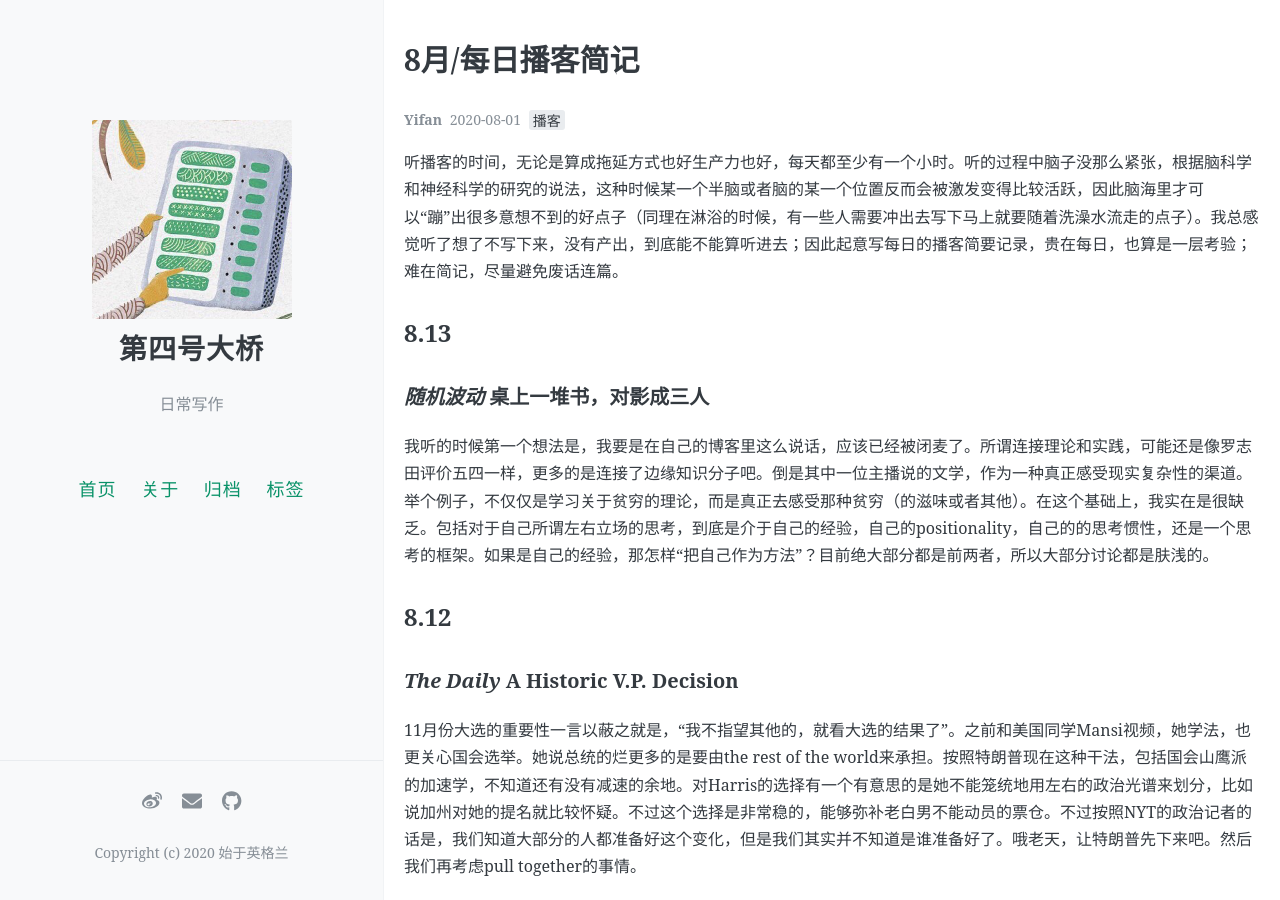
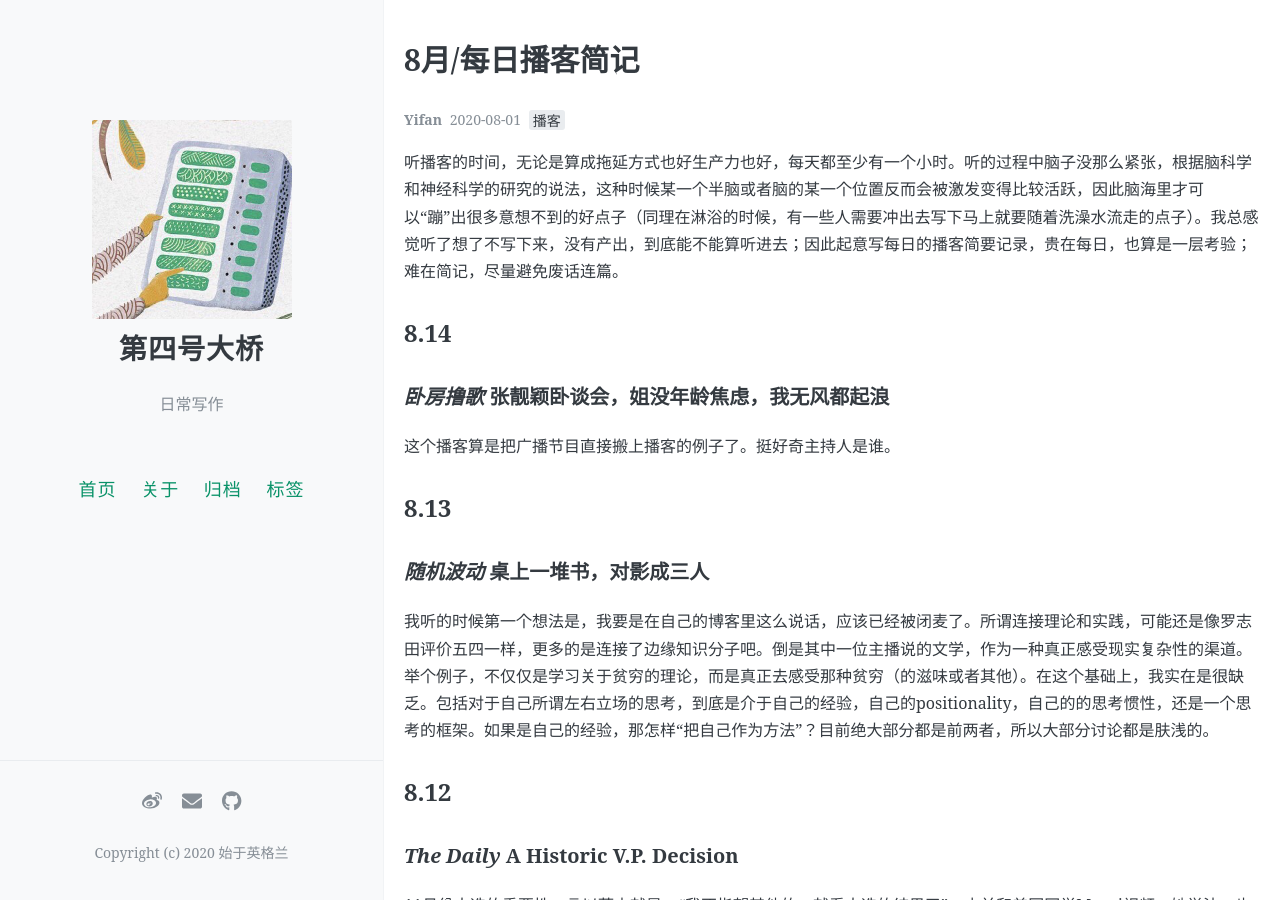
Before and after one commit to yifan0111/gincredible, a Jekyll site: the page built from _posts/2020-08-01-august-podcast.md, in a window 1280 px wide and 900 px high. Built offline with Jekyll 4.4.1, drawn with Linux system fonts in a browser that asks for light colours; comment, search, counter and statistics services are not loaded.

Commit message:
Update 2020-08-01-august-podcast.md

```diff
--- a/_posts/2020-08-01-august-podcast.md
+++ b/_posts/2020-08-01-august-podcast.md
@@ -7,6 +7,10 @@ tags: [播客]
 author: Yifan
 ---
 听播客的时间，无论是算成拖延方式也好生产力也好，每天都至少有一个小时。听的过程中脑子没那么紧张，根据脑科学和神经科学的研究的说法，这种时候某一个半脑或者脑的某一个位置反而会被激发变得比较活跃，因此脑海里才可以“蹦”出很多意想不到的好点子（同理在淋浴的时候，有一些人需要冲出去写下马上就要随着洗澡水流走的点子）。我总感觉听了想了不写下来，没有产出，到底能不能算听进去；因此起意写每日的播客简要记录，贵在每日，也算是一层考验；难在简记，尽量避免废话连篇。
+
+## 8.14
+### *卧房撸歌* 张靓颖卧谈会，姐没年龄焦虑，我无风都起浪
+这个播客算是把广播节目直接搬上播客的例子了。挺好奇主持人是谁。
 
 ## 8.13
 ### *随机波动* 桌上一堆书，对影成三人
```
